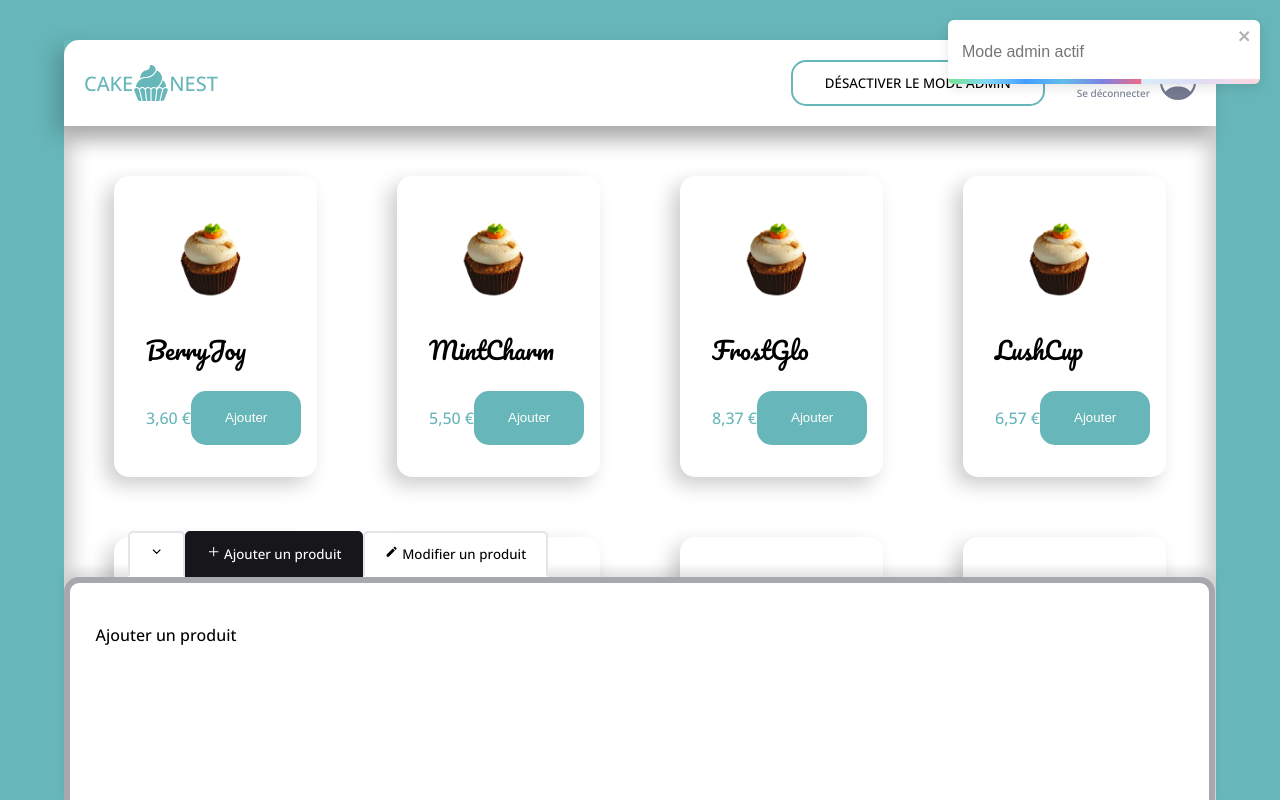
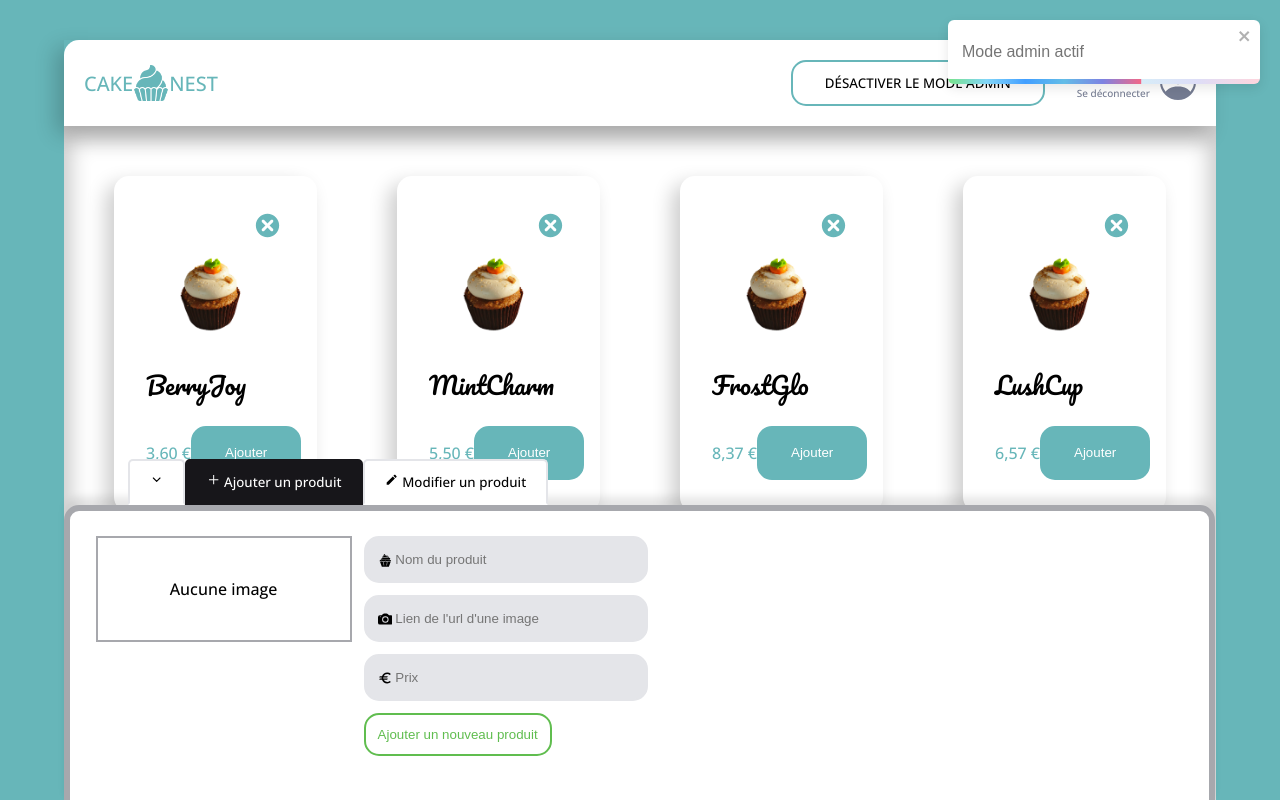
Before and after one commit to Louka-Fauvel/react-cake-nest, a React (Vite) app: page /order/1 in a window 1280 px wide. Both pictures are taken after a click on the button "ACTIVER LE MODE ADMIN". Shown: the top 800 px of the page. Built offline with nearby package versions, Linux system fonts and the light colour scheme.

Commit message:
Feat : F08

```diff
--- a/src/components/orderpage/Card.jsx
+++ b/src/components/orderpage/Card.jsx
@@ -1,13 +1,32 @@
 import styled from "styled-components";
 import { theme } from "../../theme";
 import { formatPrice } from "../../utils/maths";
+import { TiDelete } from "react-icons/ti";
+import { useCallback, useContext } from "react";
+import { AdminContext } from "../../context/order/AdminContext";
 
-export default function Card({menu}) {
+export default function Card({menu, falseMenu}) {
 
+    const {isAdmin, menus, setMenus} = useContext(AdminContext);
     const priceFormat = formatPrice(menu.price);
 
+    const onDelete = useCallback((menu) => {
+        const index = menus.indexOf(menu);
+        if(index > -1) {
+            menus.splice(index, 1);
+        }
+        setMenus((m) => [...m]);
+    }, [menus]);
+
     return (
+        <>
+            {falseMenu == false ?
                 <CardDiv>
+                    {isAdmin &&
+                        <DivDelete>
+                            <TiDelete className="buttonDelete" onClick={() => onDelete(menu)}/>
+                        </DivDelete>
+                    }
                     <img src={menu.imageSource} alt={menu.title}/>
                     <H2>{menu.title}</H2>
                     <div>
@@ -15,6 +34,12 @@ export default function Card({menu}) {
                         <Button>Ajouter</Button>
                     </div>
                 </CardDiv>
+            :
+                <CardFalse>
+                    <img src={menu.imageSource} alt={menu.title}/>
+                </CardFalse>
+            }
+        </>
     );
 }
 
@@ -37,8 +62,18 @@ const CardDiv = styled.div `
         justify-content: space-between;
 
         p {
-            color: ${theme.colors.primary};;
+            color: ${theme.colors.primary};
         }
+    }
+`
+
+const CardFalse = styled.div `
+    padding: 2rem;
+    opacity: 0;
+
+    img {
+        width: 100%;
+        object-fit: contain;
     }
 `
 
@@ -66,3 +101,16 @@ const Button = styled.button `
         border-color: ${theme.colors.blue};
     }
 `
+
+const DivDelete = styled.div `
+    justify-content: end !important;
+
+    .buttonDelete {
+        font-size: 35px;
+        color: ${theme.colors.primary};
+        cursor: pointer;
+    }
+    .buttonDelete:hover {
+        color: ${theme.colors.blue};
+    }
+`
--- /dev/null
+++ b/src/components/orderpage/FormCard.jsx
@@ -0,0 +1,164 @@
+import styled from "styled-components";
+import { theme } from "../../theme";
+import { GiCupcake } from "react-icons/gi";
+import { MdOutlineEuro } from "react-icons/md";
+import { useContext, useState } from "react";
+import { AdminContext } from "../../context/order/AdminContext";
+import { useCallback } from "react";
+import { BsFillCameraFill } from "react-icons/bs";
+import { FiCheck } from "react-icons/fi";
+
+export default function FormCard() {
+
+    const {menus, setMenus} = useContext(AdminContext);
+    const [isSuccess, setIsSuccess] = useState(false);
+    const [imageSource, setImageSource] = useState("");
+
+    const handleSubmit = useCallback((event) => {
+
+        event.preventDefault();
+        const data = {
+            id: menus[menus.length-1].id + 1,
+            imageSource: event.target.imageSource.value,
+            title: event.target.title.value,
+            price: event.target.price.value,
+            quantity: 0,
+            isAvailable: true,
+            isAdvertised: false,
+        };
+        setMenus((m) => [...m, data]);
+        setIsSuccess(true);
+        event.target.reset();
+
+    }, [menus]);
+
+    return (
+        <>
+            <FlexForm>
+                <div className="divImg">
+                    {imageSource == "" ?
+                        <FrameNoImage>
+                            Aucune image
+                        </FrameNoImage>
+                    :
+                        <FrameImage>
+                            <img src={imageSource} alt="image"/>
+                        </FrameImage>
+                    }
+                </div>
+                <div className="divForm">
+                    <form onSubmit={handleSubmit}>
+                        <div className="divInput">
+                            <GiCupcake className="self-center"/>
+                            <Input type="text" placeholder="Nom du produit" name="title"/>
+                        </div>
+                        <div className="divInput">
+                            <BsFillCameraFill className="self-center"/>
+                            <Input
+                                type="text"
+                                placeholder="Lien de l'url d'une image"
+                                name="imageSource"
+                                onChange={(e) => setImageSource(e.target.value)}
+                            />
+                        </div>
+                        <div className="divInput">
+                            <MdOutlineEuro className="self-center"/>
+                            <Input type="number" placeholder="Prix" name="price" min="0" step="0.01"/>
+                        </div>
+                        <div className="divButton">
+                            <FormButton>Ajouter un nouveau produit</FormButton>
+                            {isSuccess &&
+                                <>
+                                    <FiCheck className="self-center circle"/>
+                                    <p>Ajouté avec succès !</p>
+                                </>
+                            }
+                        </div>
+                    </form>
+                </div>
+            </FlexForm>
+        </>
+    );
+}
+
+const FlexForm = styled.div `
+    display: flex;
+    column-gap: ${theme.spacing.sm};
+
+    .divImg {
+        width: 20vw;
+    }
+
+    .divForm {
+        width: 50vw;
+    }
+    .divInput {
+        display: flex;
+        width: 20vw;
+        padding: ${theme.spacing.sm};
+        margin-bottom: ${theme.spacing.sm};
+        border: 2px solid;
+        border-radius: ${theme.borderRadius.extraRound};
+        border-color: ${theme.colors.greyLight};
+        background-color: ${theme.colors.greyLight};
+    }
+    .self-center {
+        align-self: center;
+    }
+    .divButton {
+        display: flex;
+        color: ${theme.colors.success};
+        font-size: 13px;
+    }
+    .circle {
+        margin-left: 2vw;
+        margin-right: 0.5vw;
+        border: 2px solid;
+        border-radius: ${theme.borderRadius.circle};
+        border-color: ${theme.colors.success};
+    }
+`
+
+const Input = styled.input `
+    width: 20vw;
+    border: 1px solid;
+    border-color: transparent;
+    background-color: transparent;
+
+    &&:focus {
+        outline: none;
+    };
+`
+
+const FormButton = styled.button `
+    padding: ${theme.spacing.sm};
+    border-width: 2px;
+    border-style: solid;
+    border-radius: ${theme.borderRadius.extraRound};
+    border-color: ${theme.colors.success};
+    background-color: ${theme.colors.white};
+    color: ${theme.colors.success};
+    cursor: pointer;
+
+    &&:hover {
+        background-color: ${theme.colors.success};
+        border-color: ${theme.colors.success};
+        color: ${theme.colors.white};
+    }
+`
+
+const FrameNoImage = styled.div `
+    padding: 5vh;
+    border-width: 2px;
+    border-style: solid;
+    border-radius: ${theme.borderRadius.subtle};
+    border-color: ${theme.colors.greyMedium};
+    text-align: center;
+`
+const FrameImage = styled.div `
+    text-align: center;
+    img {
+        width: 50%;
+        object-fit: contain;
+    }
+`
--- a/src/components/orderpage/Menu.jsx
+++ b/src/components/orderpage/Menu.jsx
@@ -2,24 +2,64 @@ import styled from "styled-components";
 import Card from "./Card";
 import { theme } from "../../theme";
 import PanelAdmin from "./PanelAdmin";
+import { useCallback, useContext } from "react";
+import { AdminContext } from "../../context/order/AdminContext";
+import { fakeMenu } from "../../fakeData/fakeMenu";
 
-export default function Menu({menus}) {
+export default function Menu() {
+
+    const {isAdmin, menus, setMenus} = useContext(AdminContext);
+    const falseData = {
+        id: 1,
+        imageSource: "/img/cupcake-item.png",
+        title: "",
+        price: 0.00,
+        quantity: 0,
+        isAvailable: true,
+        isAdvertised: false,
+    };
+
+    const onMenus = useCallback(() => {
+        setMenus(() => fakeMenu);
+    }, [menus]);
 
     return (
         <MenuDiv>
             <div className="menu">
                 {menus.map((menu) => {
                     return(
-                        <Card key={menu.id} menu={menu}/>
+                        <Card key={menu.id} menu={menu} falseMenu={false}/>
                     );
                 })}
+                {menus.length == 0 && <Card menu={falseData} falseMenu={true}/>}
             </div>
+            {menus.length == 0 &&
+                <>
+                    {isAdmin ?
+                        <div className="flexVoid">
+                            <h1>
+                                Il n'y a plus de produits disponibles ?<br/>
+                                Cliquez ci-dessous pour les réinitialiser
+                            </h1>
+                            <Button onClick={onMenus}>Générer de nouveaux gâteaux</Button>
+                        </div>
+                    :
+                        <div className="flexVoid">
+                            <h1>
+                                Victime de notre succès<br/>
+                                De nouvelles recettes sont en préparation, revenez vite !
+                            </h1>
+                        </div>
+                    }
+                </>
+            }
             <PanelAdmin/>
         </MenuDiv>
     );
 }
 
 const MenuDiv = styled.div `
+    min-height: 60vh;
     box-shadow: 0px 8px 20px 8px #00000033 inset;
     padding: 50px 50px 150px;
     border-radius: 0 0 ${theme.borderRadius.extraRound} ${theme.borderRadius.extraRound};
@@ -30,4 +70,35 @@ const MenuDiv = styled.div `
         grid-row-gap: 60px;
         grid-column-gap: 80px;
     }
+
+    h1 {
+        font-family: ${theme.fonts.families.Pacifico};
+        font-weight: ${theme.fonts.weights.regular};
+        font-style: ${theme.fonts.styles.normal};
+        color: ${theme.colors.greyDark};
+        text-align: center;
+    }
+    .flexVoid {
+        display: flex;
+        flex-direction: column;
+        justify-content: center;
+    }
 `
+
+const Button = styled.button `
+    padding: ${theme.spacing.sm};
+    padding-left: ${theme.spacing.lg};
+    padding-right: ${theme.spacing.lg};
+    border-width: 2px;
+    border-style: solid;
+    border-radius: ${theme.borderRadius.extraRound};
+    border-color: ${theme.colors.primary};
+    background-color: ${theme.colors.primary};
+    color: ${theme.colors.white};
+    cursor: pointer;
+
+    &&:hover {
+        background-color: ${theme.colors.blue};
+        border-color: ${theme.colors.blue};
+    }
+`
--- a/src/components/orderpage/PanelAdmin.jsx
+++ b/src/components/orderpage/PanelAdmin.jsx
@@ -5,10 +5,11 @@ import styled from "styled-components";
 import { theme } from "../../theme";
 import { useContext, useState } from "react";
 import { AdminContext } from "../../context/order/AdminContext";
+import FormCard from "./FormCard";
 
 export default function PanelAdmin() {
 
-    const {isAdmin, setIsAdmin} = useContext(AdminContext);
+    const {isAdmin} = useContext(AdminContext);
 
     const [isReduce, setIsReduce] = useState(false);
     const [isAdd, setIsAdd] = useState(true);
@@ -49,7 +50,7 @@ export default function PanelAdmin() {
                     :
                         <div className="block">
                             {isAdd ?
-                                <p>Ajouter un produit</p>
+                                <FormCard/>
                             :
                                 <p>Modifier un produit</p>
                             }
@@ -82,7 +83,7 @@ const PanelContainer = styled.div `
         margin-right: 5vw;
         padding: 2vw;
         width: 85vw;
-        height: 21vh;
+        height: 30vh;
         border-width: 0.5vw;
         border-style: solid;
         border-color: ${theme.colors.greyMedium};
--- a/src/context/order/AdminContext.jsx
+++ b/src/context/order/AdminContext.jsx
@@ -3,4 +3,16 @@ import { createContext } from "react";
 export const AdminContext = createContext({
     isAdmin: false,
     setIsAdmin: () => {},
+    menus: [
+        {
+            id: 1,
+            imageSource: "/img/cupcake-item.png",
+            title: "",
+            price: 0.00,
+            quantity: 0,
+            isAvailable: true,
+            isAdvertised: false,
+        },
+    ],
+    setMenus: () => {},
 });
--- a/src/pages/order/OrderPage.jsx
+++ b/src/pages/order/OrderPage.jsx
@@ -10,14 +10,15 @@ import { AdminContext } from "../../context/order/AdminContext";
 export default function OrderPage() {
 
     const { firstname } = useParams();
+    const [menus, setMenus] = useState(fakeMenu);
     const [isAdmin, setIsAdmin] = useState(false);
 
     return (
         <Container>
             <Outline>
-                <AdminContext.Provider value={{isAdmin, setIsAdmin}}>
+                <AdminContext.Provider value={{isAdmin, setIsAdmin, menus, setMenus}}>
                     <Navbar firstname={firstname}/>
-                    <Menu menus={fakeMenu}/>
+                    <Menu/>
                 </AdminContext.Provider>
             </Outline>
         </Container>
```
Lines whose indentation alone changed are shown as unchanged.
